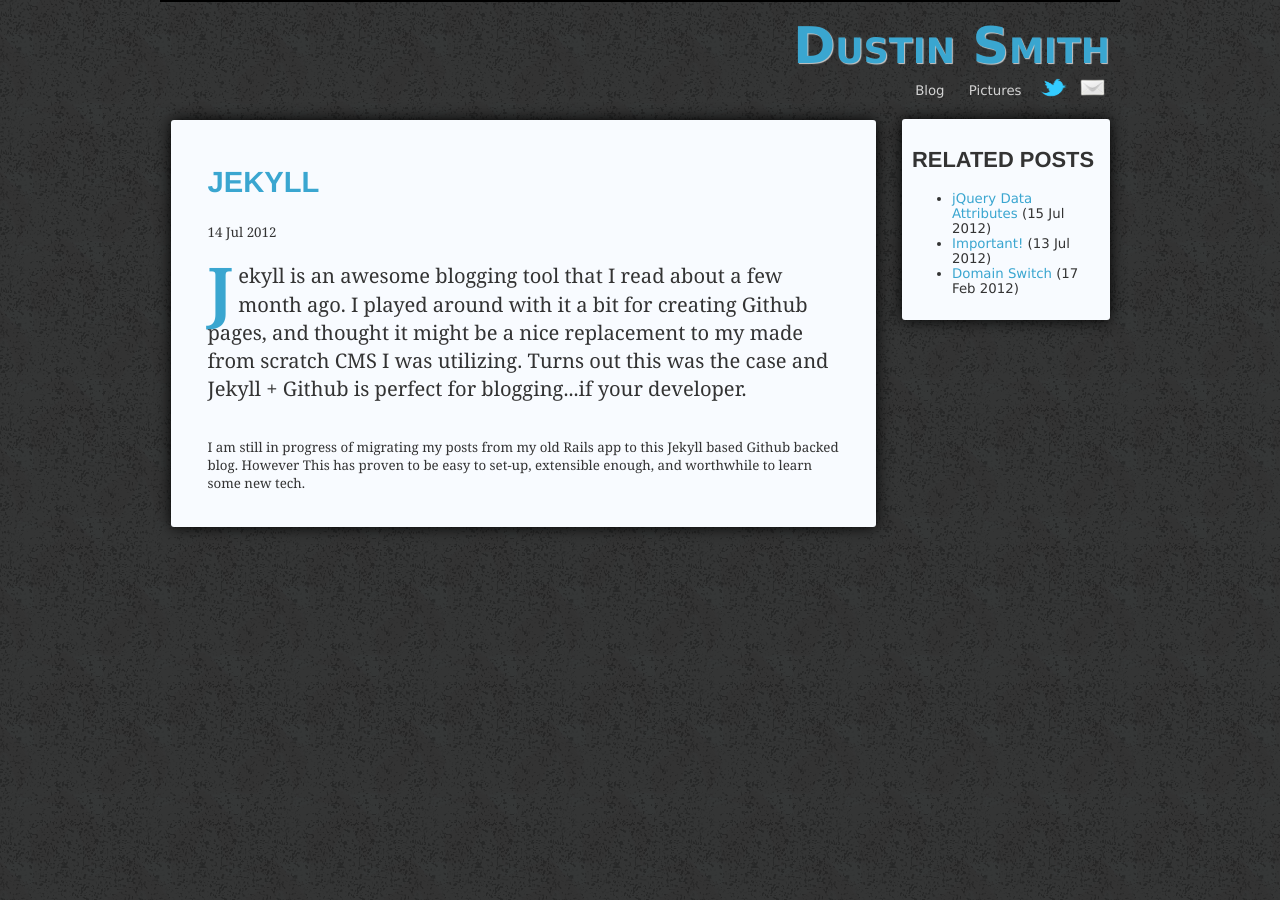
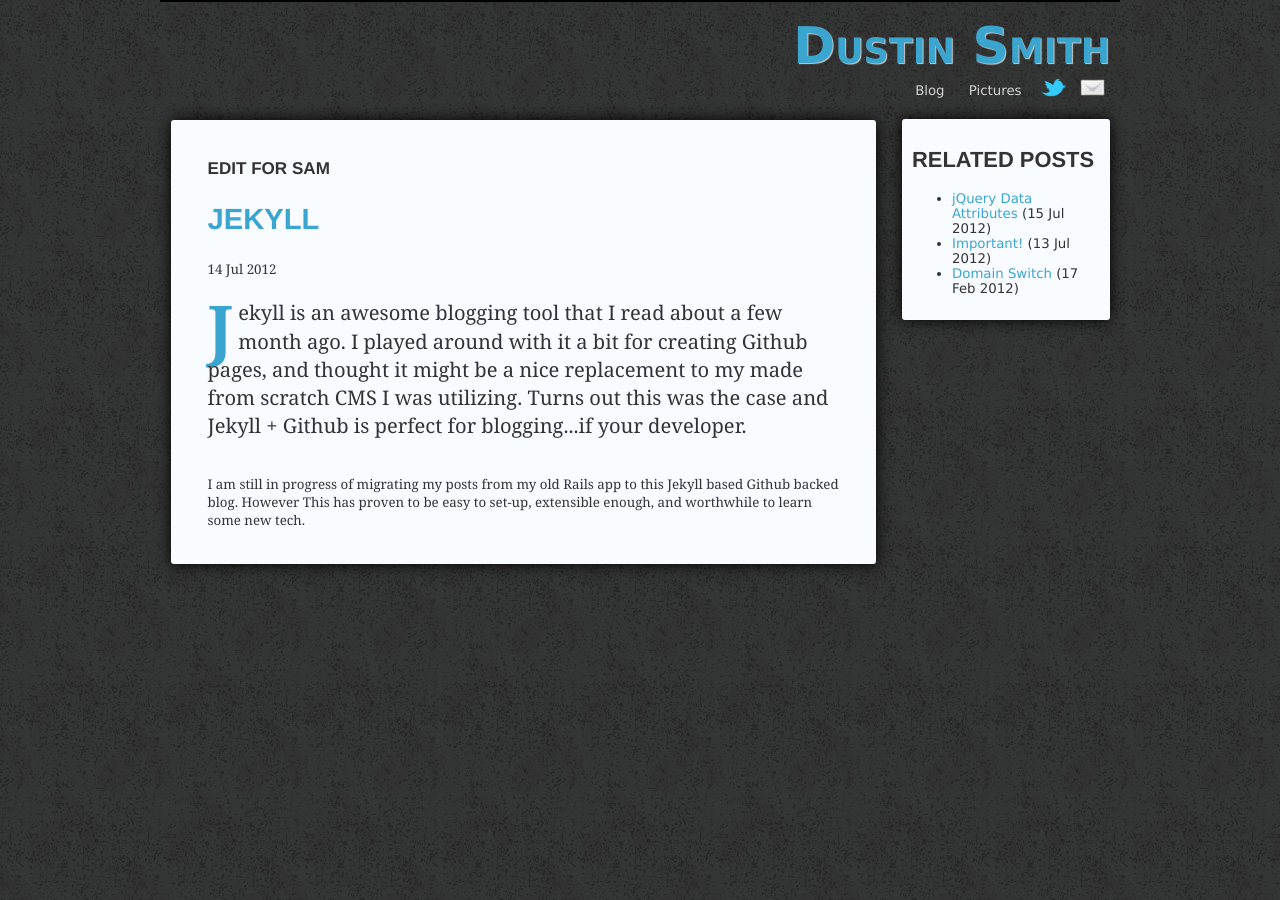
Before and after one commit to dustinsmith1024/dustinsmith1024.github.com, a Jekyll site: the page built from _posts/2012-07-14-jekyll.md, in a window 1280 px wide. Built offline with Jekyll 4.4.1, drawn with Linux system fonts in a browser that asks for light colours; Markdown is read by kramdown in place of the engine named in the settings.

Commit message:
Update _posts/2012-07-14-jekyll.md

```diff
--- a/_posts/2012-07-14-jekyll.md
+++ b/_posts/2012-07-14-jekyll.md
@@ -6,6 +6,7 @@
 - blogging
 ---
 
+<h3>edit for sam</h3>
 <div>
   <h2><a href="{{ page.url }}">{{ page.title }}</a></h2>
   <p>{{ page.date | date_to_string }}</p>
```
